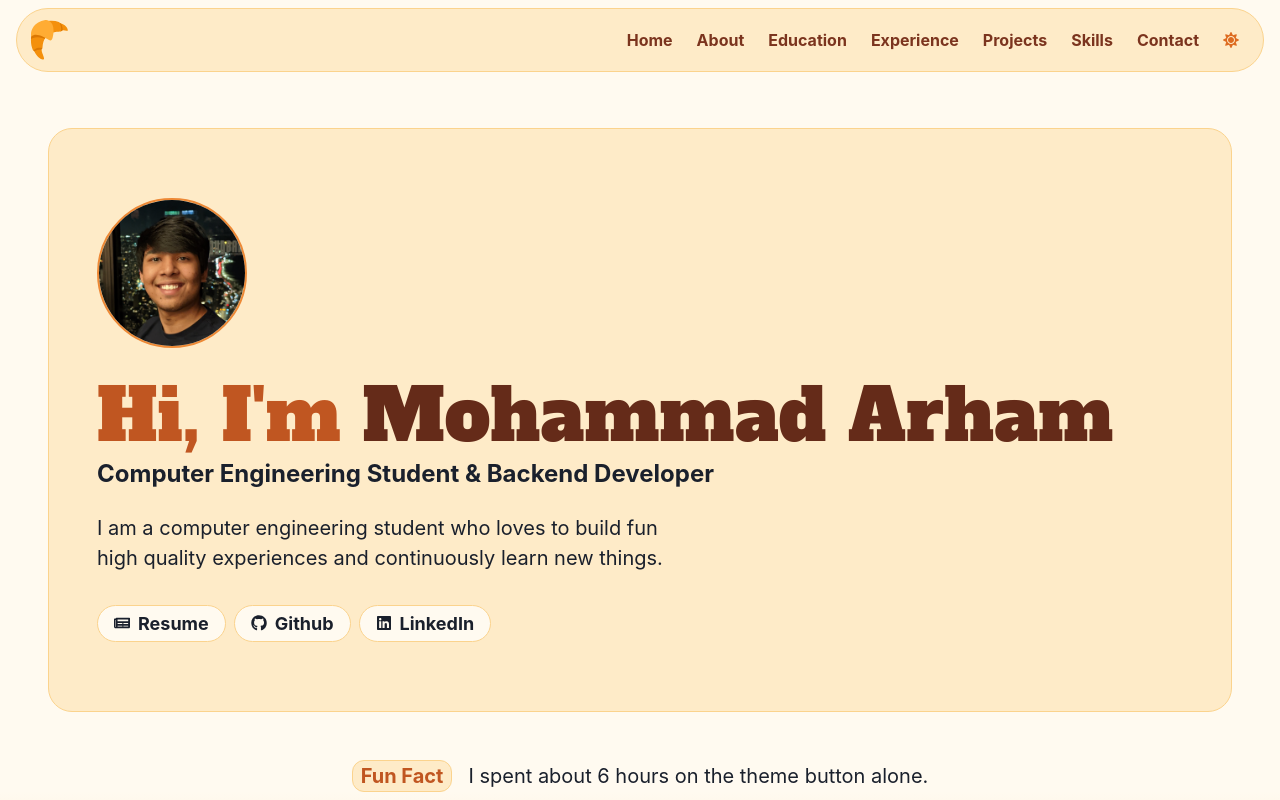
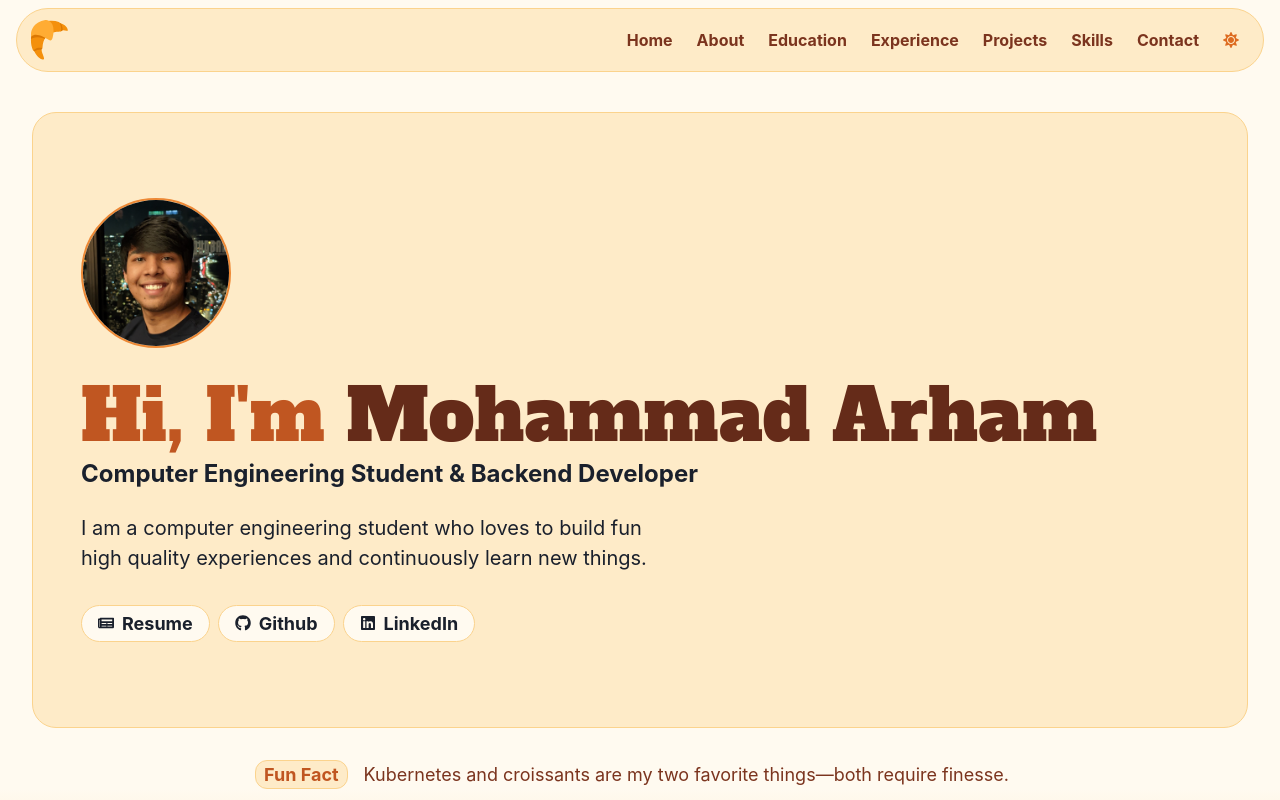
Before and after one commit to arhammusheer/croissant.one, a React (Vite) app: page / in a window 1280 px wide. Shown: the top 800 px of the page. Built offline with nearby package versions, Linux system fonts and the light colour scheme; a web font is replaced by a local one.

Commit message:
Fun facts

```diff
--- a/src/pages/Home/components/FunFact.tsx
+++ b/src/pages/Home/components/FunFact.tsx
@@ -5,14 +5,13 @@ import { me } from "../../../me";
 
 const FunFact: React.FC = () => {
   const [currentFact, setCurrentFact] = useState(0);
-  const [randomFacts] = useState(
-    me.facts?.length ? me.facts.sort(() => 0.5 - Math.random()) : []
-  );
+	const [randomFacts] = useState(me.facts || []);
 
   useEffect(() => {
     const interval = setInterval(() => {
-      setCurrentFact((prevFact) => (prevFact + 1) % randomFacts.length);
-    }, 5000); // Adjusted to 4 seconds to better view the animation
+      const randomIndex = Math.floor(Math.random() * randomFacts.length);
+      setCurrentFact(randomIndex);
+    }, 5000);
 
     return () => clearInterval(interval);
   }, []);
@@ -25,13 +24,13 @@ const FunFact: React.FC = () => {
     <Stack
       direction={"row"}
       wrap={"wrap"}
-      spacing={4}
+      spacing={0}
       w={"full"}
       align={"center"}
       justify={"center"}
     >
       <Text
-        fontSize={"xl"}
+        fontSize={"lg"}
         color={useColorModeValue("brand.600", "brand.300")}
         fontWeight={"bold"}
         bg={useColorModeValue("brand.100", "brand.900")}
@@ -50,7 +49,11 @@ const FunFact: React.FC = () => {
           exit={{ opacity: 0, y: "-50%" }} // Exit animation
           transition={{ duration: 0.5 }} // Animation duration
         >
-          <Text fontSize={"xl"} maxW={"600px"}>
+          <Text
+            fontSize={"lg"}
+            color={useColorModeValue("brand.800", "brand.100")}
+						px={4}
+          >
             {randomFacts[currentFact]}
           </Text>
         </motion.div>
--- a/src/pages/Home/components/Hero.tsx
+++ b/src/pages/Home/components/Hero.tsx
@@ -33,7 +33,7 @@ export const Hero = () => {
       zIndex={1}
       p={{
         base: 4,
-        md: 12,
+        md: 8,
       }}
       as={motion.div}
       initial="hidden"
```
